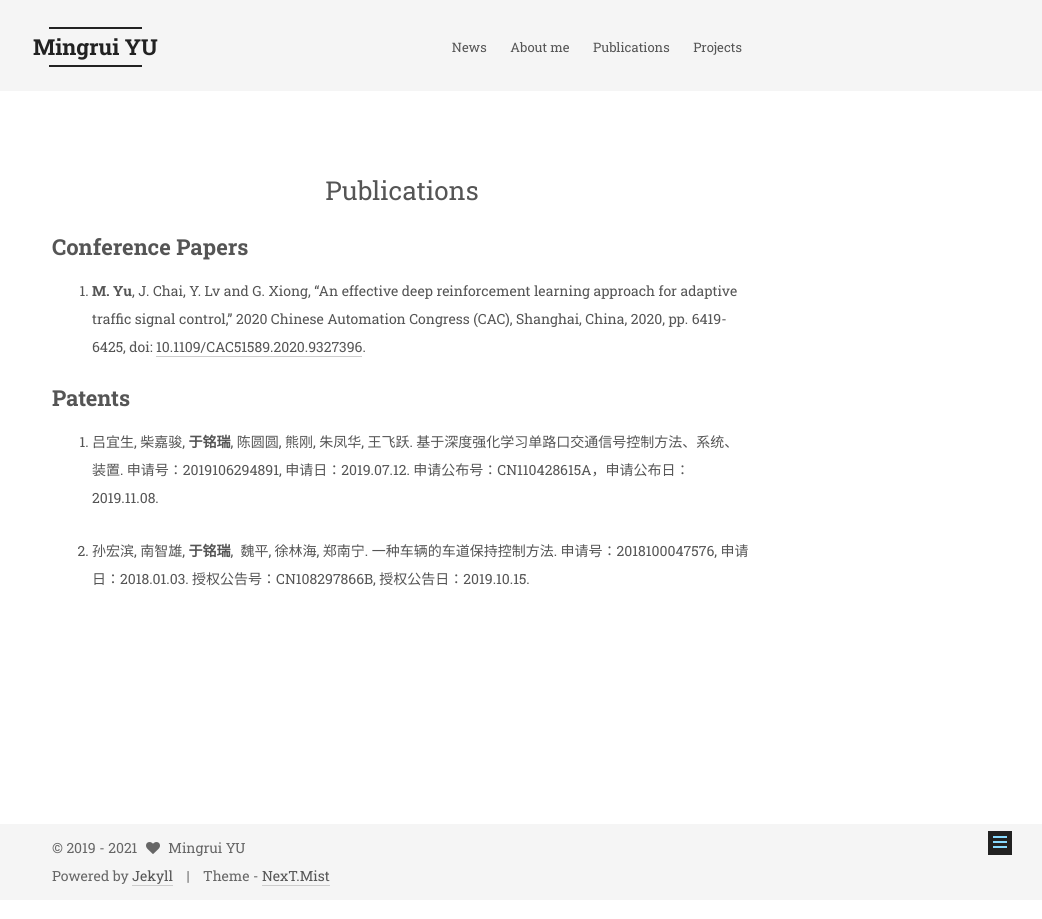
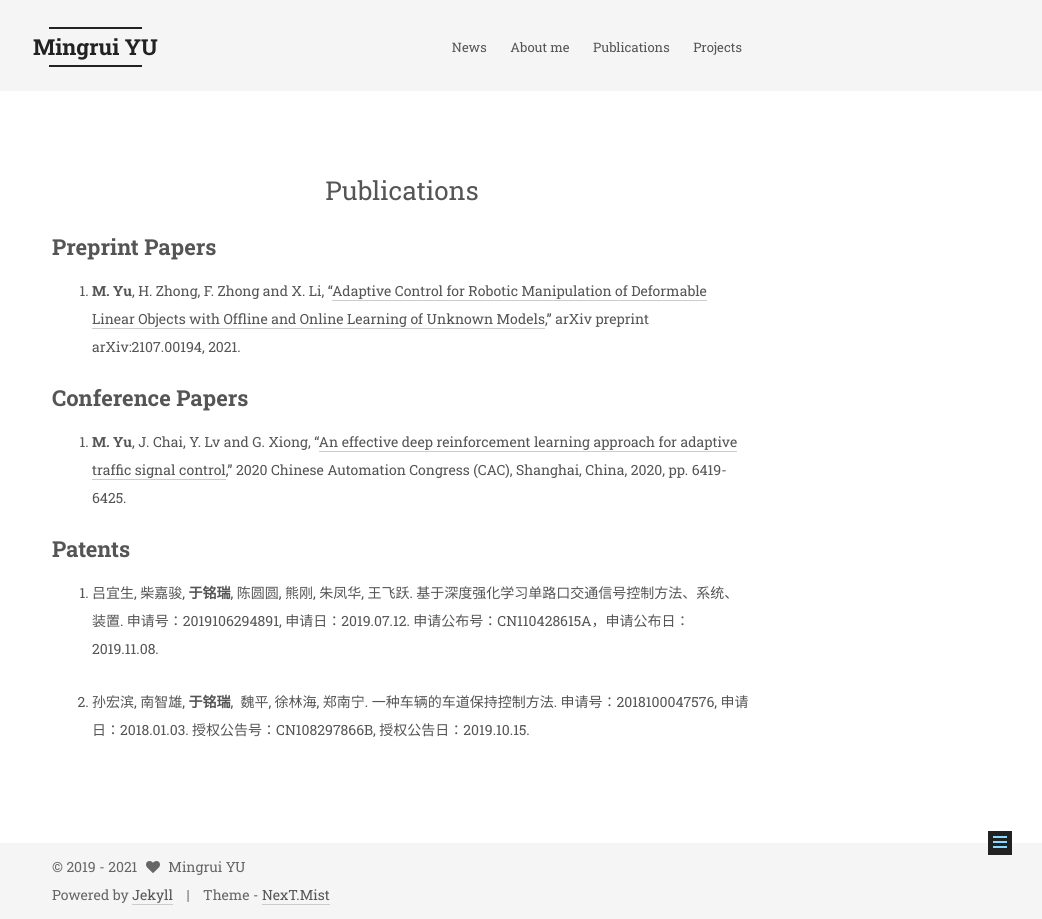
Before and after one commit to Mingrui-Yu/Mingrui-Yu.github.io, a Jekyll site: the page built from publication/index.md, in a window 1280 px wide. Shown: the whole page, without its empty margins (238-1280 px from the left). Built offline with Jekyll 4.4.1, drawn with Linux system fonts in a browser that asks for light colours.

Commit message:
Update index.md

```diff
--- a/publication/index.md
+++ b/publication/index.md
@@ -4,8 +4,13 @@ layout: page
 title: Publications
 ---
 
+## Preprint Papers
+1. **M. Yu**, H. Zhong, F. Zhong and X. Li, "[Adaptive Control for Robotic Manipulation of Deformable Linear Objects with Offline and Online Learning of Unknown Models](https://arxiv.org/abs/2107.00194)," arXiv preprint arXiv:2107.00194, 2021.
+
+
 ## Conference Papers
-1. **M. Yu**, J. Chai, Y. Lv and G. Xiong, "An effective deep reinforcement learning approach for adaptive traffic signal control," 2020 Chinese Automation Congress (CAC), Shanghai, China, 2020, pp. 6419-6425, doi: [10.1109/CAC51589.2020.9327396](https://doi.org/10.1109/CAC51589.2020.9327396).
+1. **M. Yu**, J. Chai, Y. Lv and G. Xiong, "[An effective deep reinforcement learning approach for adaptive traffic signal control](https://doi.org/10.1109/CAC51589.2020.9327396)," 2020 Chinese Automation Congress (CAC), Shanghai, China, 2020, pp. 6419-6425.
+
 
 ## Patents
 
```
